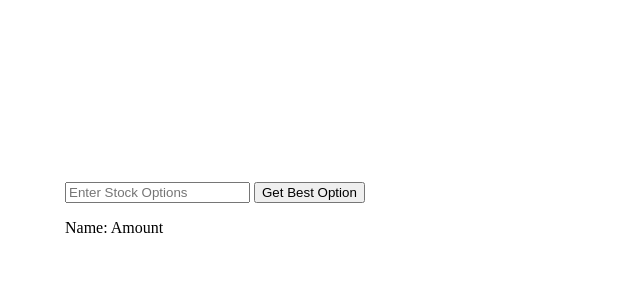
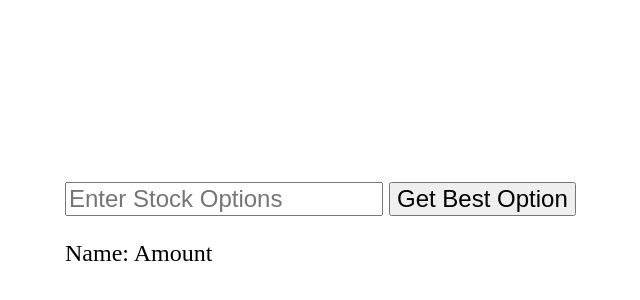
Before and after one commit to kennyhngo/TTR-Suit-Calculator, a plain HTML site: page index.html in a window 1280 px wide. Shown: the part 18-318 px from the top of the page, without its empty margins (255-895 px from the left). Drawn offline with Linux system fonts and the light colour scheme.

Commit message:
Allow submission on Enter Key and commas in input

```diff
--- a/calc.js
+++ b/calc.js
@@ -8,7 +8,7 @@ const getStockOptionsArray = () => {
 
 const getUserStockOptions = () => {
   // get user stock options
-  return document.getElementById("stockOptions").value;
+  return document.getElementById("stockOptions").value.replaceAll(",", "");
 };
 
 const calcPercentBest = (userStockOptions, golfCourse) => {
@@ -86,3 +86,10 @@ const bossbot = () => {
   const result = getResult(bestOption);
   update(result);
 };
+
+const input = document.getElementById("stockOptions");
+input.addEventListener("keypress", (event) => {
+  if (event.key !== "Enter") return;
+  event.preventDefault();
+  bossbot();
+});
--- a/index.html
+++ b/index.html
@@ -11,8 +11,8 @@
 <body>
     <div class="middle">
         <div>
-            <input type="number" placeholder="Enter Stock Options" id="stockOptions">
-            <button type="button" onclick="bossbot();">Get Best Option</button>
+            <input type="text" placeholder="Enter Stock Options" id="stockOptions">
+            <button type="button" onclick="bossbot();" id="stockButton">Get Best Option</button>
         </div>
         <div>
             <p>Name: Amount</p>
--- a/style.css
+++ b/style.css
@@ -1,5 +1,13 @@
+body {
+    font-size: 24px;
+}
+
 .middle {
     position: absolute;
     top: 25%;
     left: 25%;
 }
+
+#stockOptions, #stockButton {
+    font-size: 24px;
+}
```
